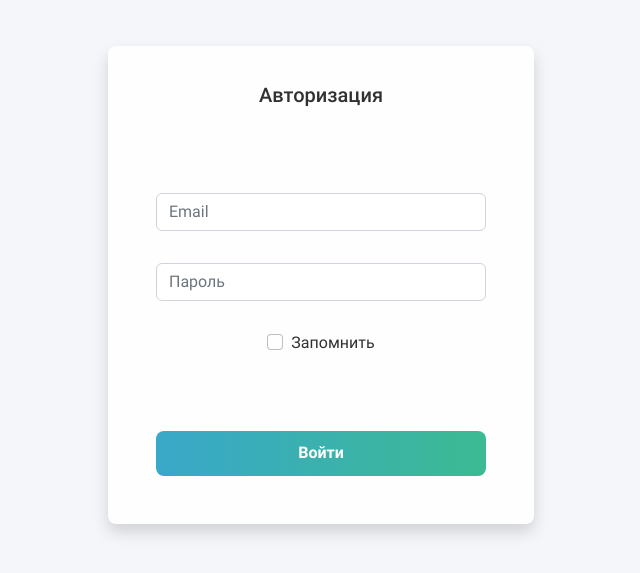
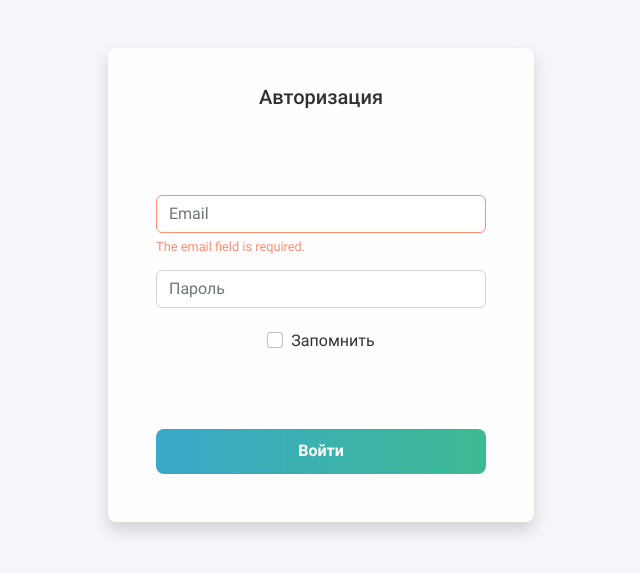
Before and after one commit to max-tsymba/admin-system, a website: page app/login.html in a window 1280 px wide. Shown: the part 115-688 px from the top of the page, without its empty margins (319-959 px from the left). Drawn offline with nearby package versions, Linux system fonts and the light colour scheme.

Commit message:
update: helpers color

```diff
--- a/app/login.html
+++ b/app/login.html
@@ -33,24 +33,26 @@
                 </div>
 
                 <div class="py-5 px-4 px-sm-5">
-                  <div class="form-outline mb-1">
+                  <div class="form-outline mb-3">
                     <input
                       type="email"
-                      class="form-control"
+                      class="form-control _error"
                       placeholder="Email"
                       required
                     />
-                    <div class="fs-6 mt-2 text-center cl-red-text h20"></div>
+                    <div class="c-helper-text">
+                      The email field is required.
+                    </div>
                   </div>
 
-                  <div class="form-outline mb-1">
+                  <div class="form-outline mb-3">
                     <input
                       type="password"
                       class="form-control"
                       placeholder="Пароль"
                       required
                     />
-                    <div class="fs-6 mt-2 text-center cl-red-text h20"></div>
+                    <div class="c-helper-text"></div>
                   </div>
 
                   <div class="row mb-4">
--- a/app/scss/modules/_vars.scss
+++ b/app/scss/modules/_vars.scss
@@ -2,7 +2,7 @@
 $main: #f5f6fa;
 $text: #313131;
 $white: #fefefe;
-$red: #f94449;
+$red: #ff8d72;
 $grey: #d0d1d3;
 $green: #3cba92;
 
@@ -11,3 +11,4 @@ $dark-shadow: 0 1rem 3rem rgba(0, 0, 0, 0.4);
 
 /* Gradients */
 $main-gradient: linear-gradient(to top, #39a8ca 0%, #3cba92 100%);
+$main-gradient-right: linear-gradient(to right, #39a8ca 0%, #3cba92 100%);
--- a/app/scss/patterns/_form.scss
+++ b/app/scss/patterns/_form.scss
@@ -1,5 +1,7 @@
 $fullwidth: 100%;
 $formwidth: 450px;
+
+$r-semihalf: 0.5rem;
 
 /* Auth Form */
 .form-check-input {
@@ -19,7 +21,17 @@ $formwidth: 450px;
 .c-btn {
   display: block !important;
   padding: 0.85rem 0.5rem !important;
-  border-radius: 0.5rem;
+  border-radius: $r-semihalf;
   color: $white;
-  background-image: linear-gradient(to right, #39a8ca 0%, #3cba92 100%);
+  background-image: $main-gradient-right;
 }
+
+.c-helper-text {
+  color: $red;
+  font-size: 0.8rem;
+  padding-top: 0.4rem;
+}
+
+._error {
+  border-color: $red;
+}
--- a/app/scss/patterns/_sidebar.scss
+++ b/app/scss/patterns/_sidebar.scss
@@ -1,5 +1,4 @@
 /* Sidebar */
-
 .c-sidebar-wrapper {
   min-height: calc(100vh - 72px);
 }
```
Also changed, not shown: app/css/style.min.css.
